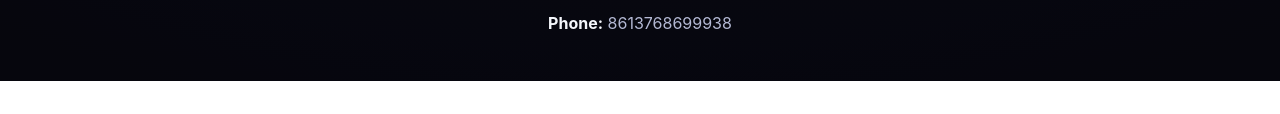
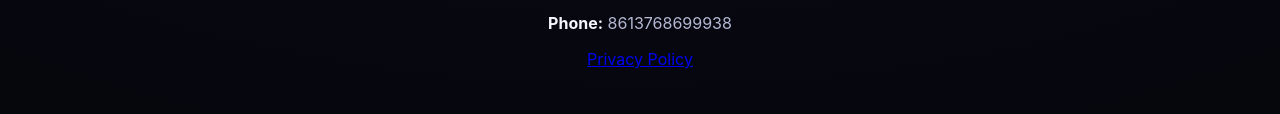
Before and after one commit to XiaoMing-Wang/Cloud-Player, a plain HTML site: page index.html in a window 1280 px wide. Shown: the part 1693-1807 px from the top of the page. Before the commit the page ends 1774 px from the top, so only its background shows below. Drawn offline with Linux system fonts and the light colour scheme.

Commit message:
Update index.html

```diff
--- a/index.html
+++ b/index.html
@@ -204,6 +204,7 @@
     <footer>
       <p><strong>Email:</strong> cloudplayer2026song@gmail.com</p>
       <p><strong>Phone:</strong> 8613768699938</p>
+      <p><a href="https://shop.cloudplayer.cloud/">Privacy Policy</a></p>
     </footer>
   </body>
 </html>
```
